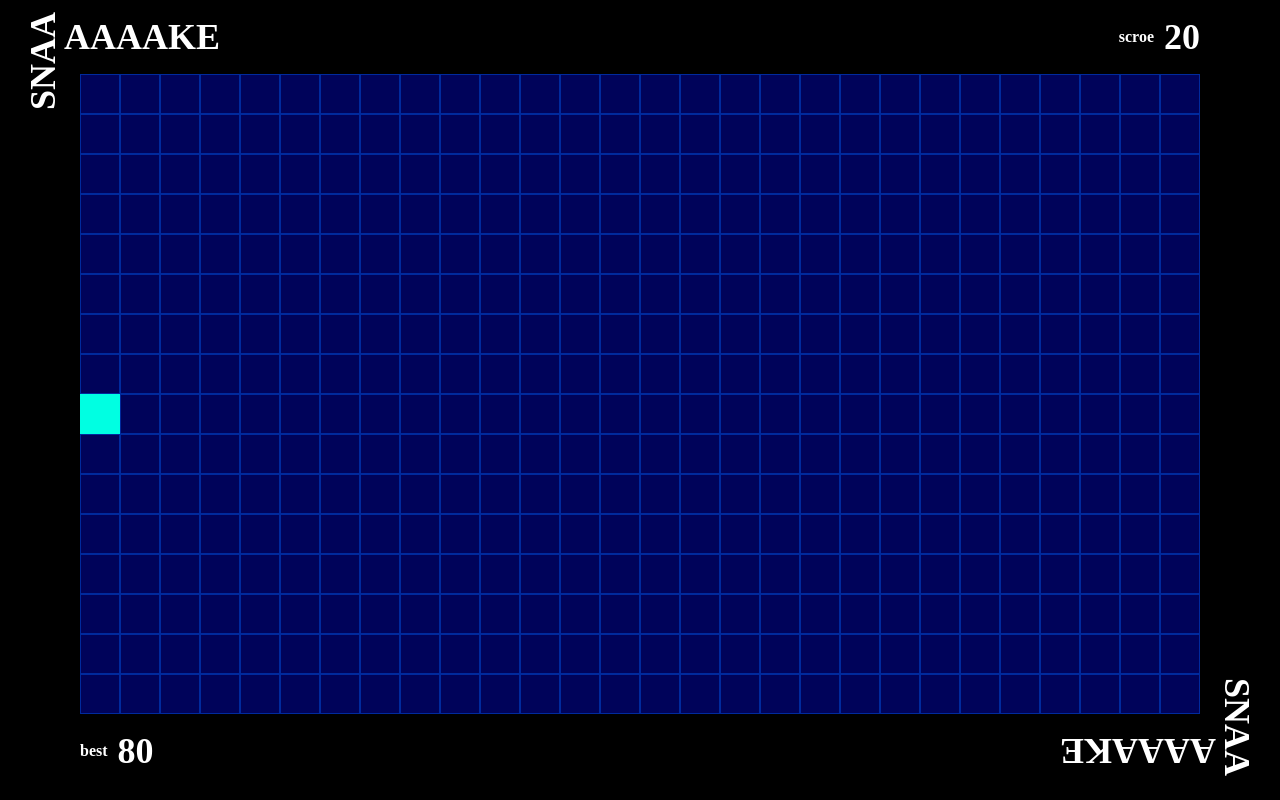
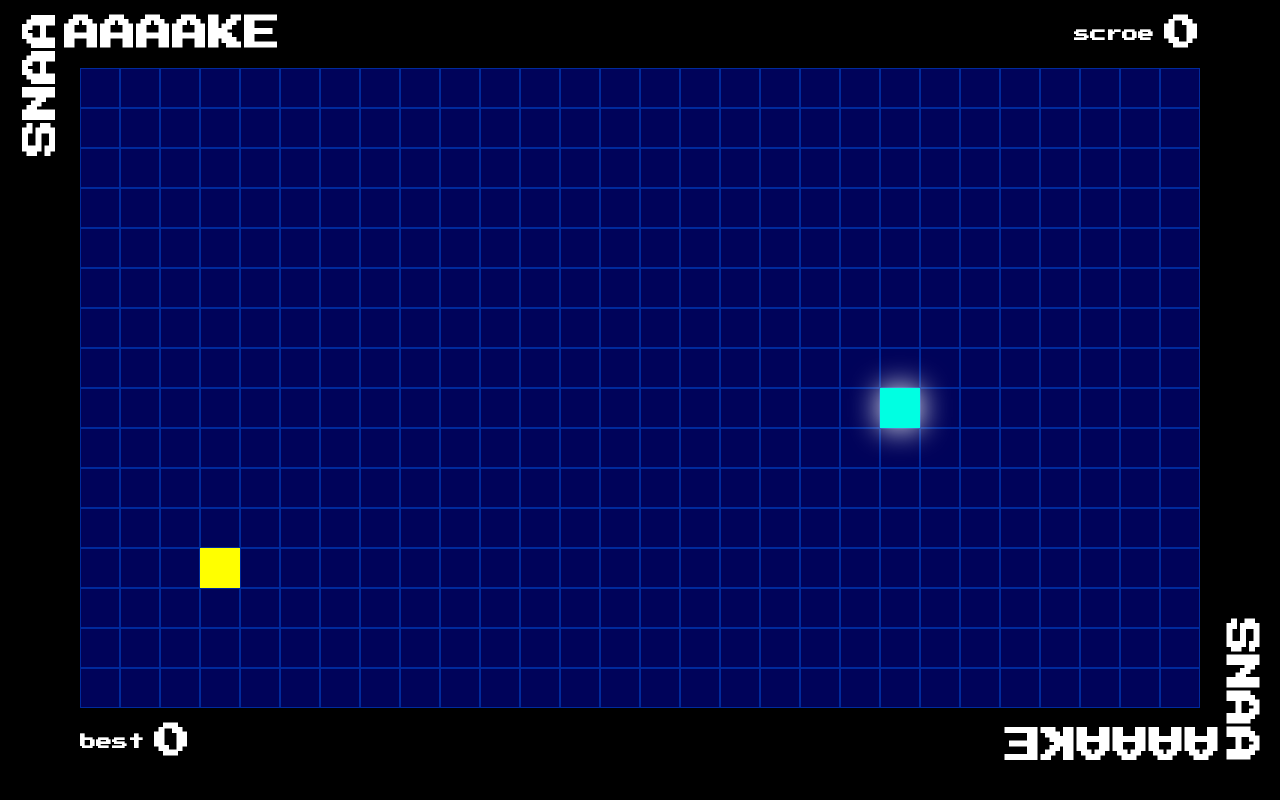
Before and after one commit to f820602h/Snaaaaaaake, a Vue app in the folder vue-snake/: page /#/snake in a window 1280 px wide. Built offline with nearby package versions, Linux system fonts and the light colour scheme; the HTML template or start-up script is replaced by a standard one.

Commit message:
Mod 新增死亡規則、得分規則

```diff
--- a/vue-snake/src/App.vue
+++ b/vue-snake/src/App.vue
@@ -11,13 +11,14 @@ export default {
 </script>
 
 <style lang="scss">
+@import url('https://fonts.googleapis.com/css?family=Press+Start+2P&display=swap');
   * {
     margin: 0;
     padding: 0;
     box-sizing: border-box;
   }
   body {
-    @import url('https://fonts.googleapis.com/css?family=Press+Start+2P&display=swap');
+    min-width: 1280px;
     font-family: 'Press Start 2P', cursive;
     background: #000;
   }
--- a/vue-snake/src/views/Snake.vue
+++ b/vue-snake/src/views/Snake.vue
@@ -1,33 +1,40 @@
 <template>
-  <div
-    class="container"
-    tabindex="-1"
-    @keydown="redirect"
-  >
+  <div class="container">
     <div class="gameCon">
       <div class="display">
         <h2 class="name">
           AAAAKE
         </h2>
-        <h2><span>scroe</span>20</h2>
+        <h2><span>scroe</span>{{ score }}</h2>
       </div>
       <div class="playArea">
         <div
           class="box"
-          v-for="index in 448"
+          v-for="index in xBox * yBox"
           :key="index"
         />
         <div
+          v-for="(item, index) in snake"
+          :class="{'head': index === 0, 'dead': dead}"
+          :style="{
+            top: item.y * zBox + 'px',
+            left: item.x * zBox + 'px',
+            opacity: snake.length / (index + snake.length)
+          }"
+          :key="'S'+index"
           class="snake"
-          v-for="(item, index) in snake"
-          :style="{top: item[1] * zBox+ 'px', left: item[0] * zBox + 'px'}"
-          :key="index"
+        />
+        <div
+          class="food"
+          v-if="food.x !== null"
+          :style="{
+            top: food.y * zBox + 'px',
+            left: food.x * zBox + 'px',
+          }"
         />
       </div>
       <div class="display">
-        <h2>
-          <span>best</span>80
-        </h2>
+        <h2><span>best</span>{{ bestScore }}</h2>
         <h2 class="name rotate">
           AAAAKE
         </h2>
@@ -37,8 +44,6 @@
 </template>
 
 <script>
-import { setInterval } from 'timers';
-
 export default {
   name: 'Snake',
   data() {
@@ -46,32 +51,94 @@ export default {
       xBox: 28,
       yBox: 16,
       zBox: 40,
-      food: [1, 1],
-      snake: [[0, 8]],
-      direct: null,
-      startMove: false,
+      food: { x: null, y: null },
+      snake: [{ x: 0, y: 8 }],
+      direct: 'right',
+      time: null,
+      speed: 100,
+      score: 0,
+      bestScore: null,
+      dead: false,
     };
   },
+  mounted() {
+    window.addEventListener('keydown', (e) => {
+      this.redirect(e);
+    });
+    this.getBestScore();
+    this.play();
+    this.createFood();
+  },
   methods: {
+    getBestScore() {
+      this.bestScore = localStorage.getItem('best') ? localStorage.getItem('best') : 0;
+    },
     redirect(e) {
       const key = e.which;
-      if (key === 38) this.direct = 'up';
-      if (key === 40) this.direct = 'down';
-      if (key === 39) this.direct = 'right';
-      if (key === 37) this.direct = 'left';
-      if (this.startMove === false) this.play();
+      if (key === 38 && this.direct !== 'down') this.direct = 'up';
+      if (key === 40 && this.direct !== 'up') this.direct = 'down';
+      if (key === 39 && this.direct !== 'left') this.direct = 'right';
+      if (key === 37 && this.direct !== 'right') this.direct = 'left';
+      this.play();
     },
     snakeMove() {
-      if (this.direct === 'up') this.snake[0][1] = this.snake[0][1] + 1;
-      if (this.direct === 'down') this.snake[0][1] = this.snake[0][1] - 1;
-      if (this.direct === 'right') this.snake[0][0] = this.snake[0][1] + 1;
-      if (this.direct === 'left') this.snake[0][0] = this.snake[0][1] - 1;
+      const prevSnake = { x: 0, y: 0 };
+      const nowSnake = { x: 0, y: 0 };
+      this.snake.forEach((item, index) => {
+        if (index === 0) {
+          prevSnake.x = item.x;
+          prevSnake.y = item.y;
+          if (this.direct === 'up') item.y = (item.y - 1 + this.yBox) % this.yBox;
+          if (this.direct === 'down') item.y = (item.y + 1 + this.yBox) % this.yBox;
+          if (this.direct === 'right') item.x = (item.x + 1 + this.xBox) % this.xBox;
+          if (this.direct === 'left') item.x = (item.x - 1 + this.xBox) % this.xBox;
+          this.isDead(item.x, item.y);
+          this.getPoint(item.x, item.y);
+        } else {
+          nowSnake.x = item.x;
+          nowSnake.y = item.y;
+          item.x = prevSnake.x;
+          item.y = prevSnake.y;
+          prevSnake.x = nowSnake.x;
+          prevSnake.y = nowSnake.y;
+        }
+      });
     },
     play() {
-      this.startMove = true;
-      setInterval(() => {
+      this.snakeMove();
+      window.clearInterval(this.time);
+      this.time = window.setInterval(() => {
         this.snakeMove();
-      }, 200);
+      }, this.speed);
+    },
+    createFood() {
+      const foodX = Math.floor(Math.random() * this.xBox);
+      const foodY = Math.floor(Math.random() * this.yBox);
+      const double = this.snake.some(s => s.x === foodX && s.y === foodY);
+      if (!double) {
+        this.food.x = foodX;
+        this.food.y = foodY;
+      } else {
+        this.createFood();
+      }
+    },
+    getPoint(snakeX, snakeY) {
+      if (snakeX === this.food.x && snakeY === this.food.y) {
+        const lastbody = this.snake[this.snake.length - 1];
+        const newHead = { x: lastbody.x, y: lastbody.y };
+        this.score += 1;
+        this.snake.push(newHead);
+        this.createFood();
+      }
+    },
+    isDead(snakeX, snakeY) {
+      const snakeBody = this.snake.slice(1, this.snake.length);
+      const death = snakeBody.some(body => snakeX === body.x && snakeY === body.y);
+      if (death) {
+        window.clearInterval(this.time);
+        this.dead = true;
+        if (this.score > this.bestScore) localStorage.setItem('best', this.score);
+      }
     },
   },
 };
@@ -137,7 +204,21 @@ export default {
       position: absolute;
       width: 40px;
       height: 40px;
+      background: #fff;
+    }
+    .head{
+      z-index: 20;
       background: #00FFE2;
+      box-shadow: 0px 0px 30px #fff;
+      &.dead{
+        background: rgb(252, 91, 91);
+      }
+    }
+    .food{
+      position: absolute;
+      width: 40px;
+      height: 40px;
+      background: yellow;
     }
   }
 }
--- a/vue-snake/vue.config.js
+++ b/vue-snake/vue.config.js
@@ -1 +1 @@
-module.exports = {}
+module.exports = {};
```
Also changed, not shown: vue-snake/.eslintrc.js, 1 other file (tests, documents, lock files or other folders).
